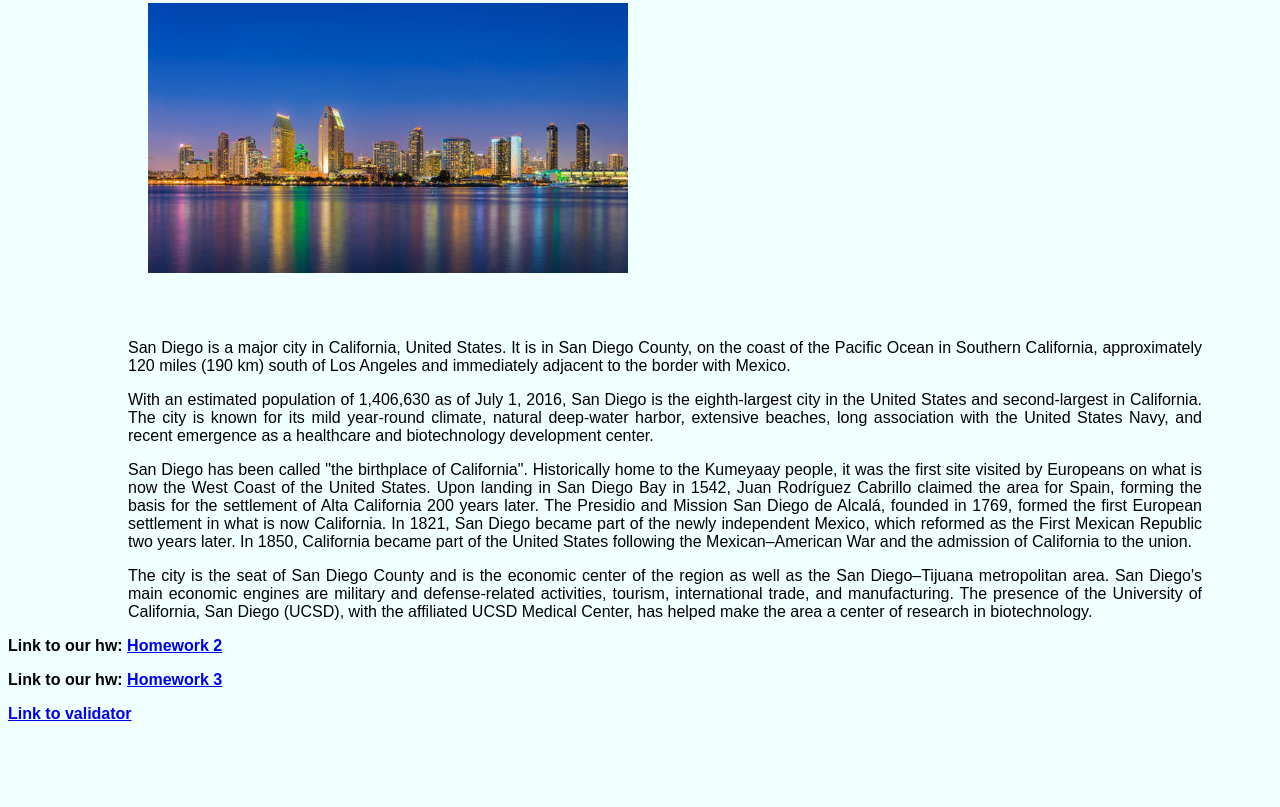
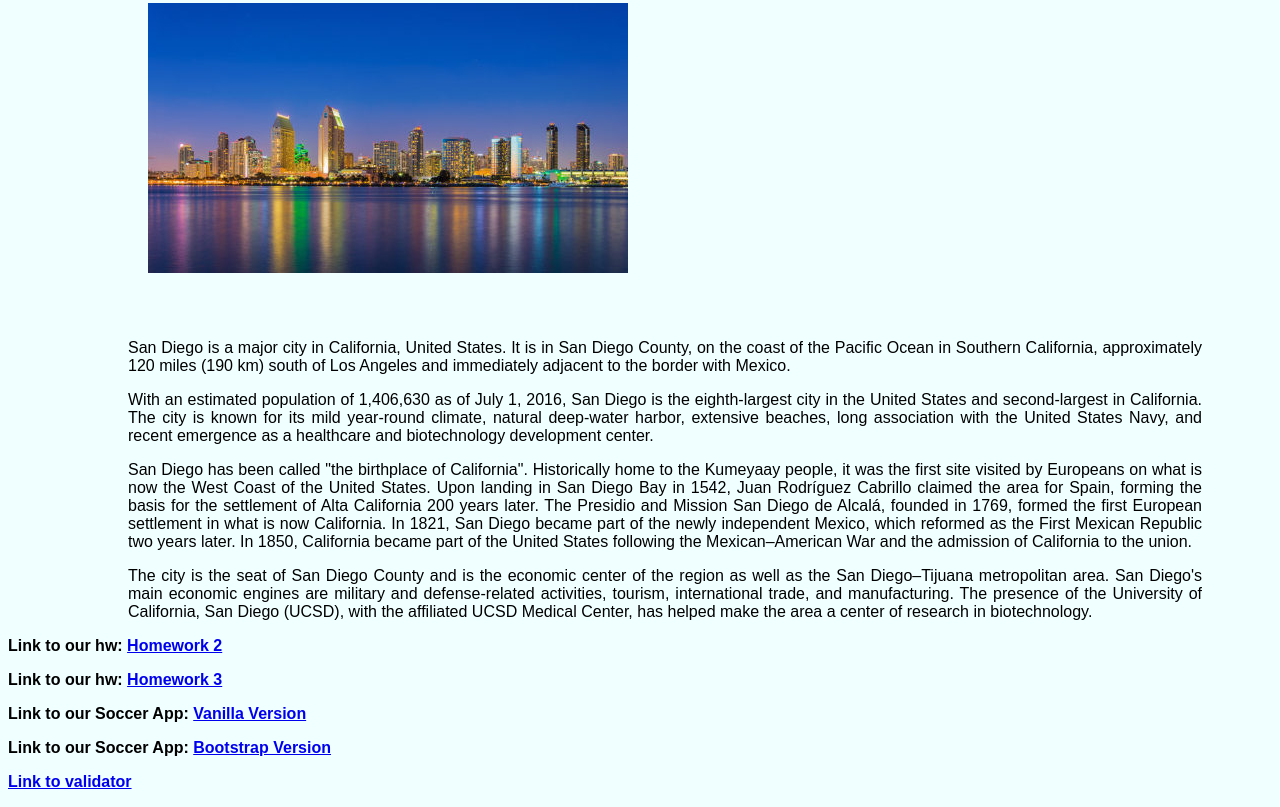
Before and after one commit to andrewyoo526/cse134b-soccertracker, a plain HTML site: page app/team.html in a window 1280 px wide. Shown: the part 1336-2143 px from the top of the page. Before the commit the page ends 2075 px from the top, so only its background shows below. Drawn offline with Linux system fonts and the light colour scheme.

```diff
--- a/app/team.html
+++ b/app/team.html
@@ -105,6 +105,8 @@
 
         <p style="clear: left; font-weight:bold;">Link to our hw: <a href="index.html">Homework 2</a></p>
         <p style="clear: left; font-weight:bold;">Link to our hw: <a href="hw3.html">Homework 3</a></p>
+        <p style="clear: left; font-weight:bold;">Link to our Soccer App: <a href="https://cse-134b-hw3-2.firebaseapp.com/index.html">Vanilla Version</a></p>
+        <p style="clear: left; font-weight:bold;">Link to our Soccer App: <a href="https://cse-134b-hw3-2.firebaseapp.com/Bootstrap/index.html">Bootstrap Version</a></p>
 
         <p style="font-weight:bold;"><a href="https://validator.w3.org/nu/?doc=https%3A%2F%2Fsoccer-tracker-cse134.firebaseapp.com%2Fteam.html" target="_blank">Link to validator</a></p>
 
```
